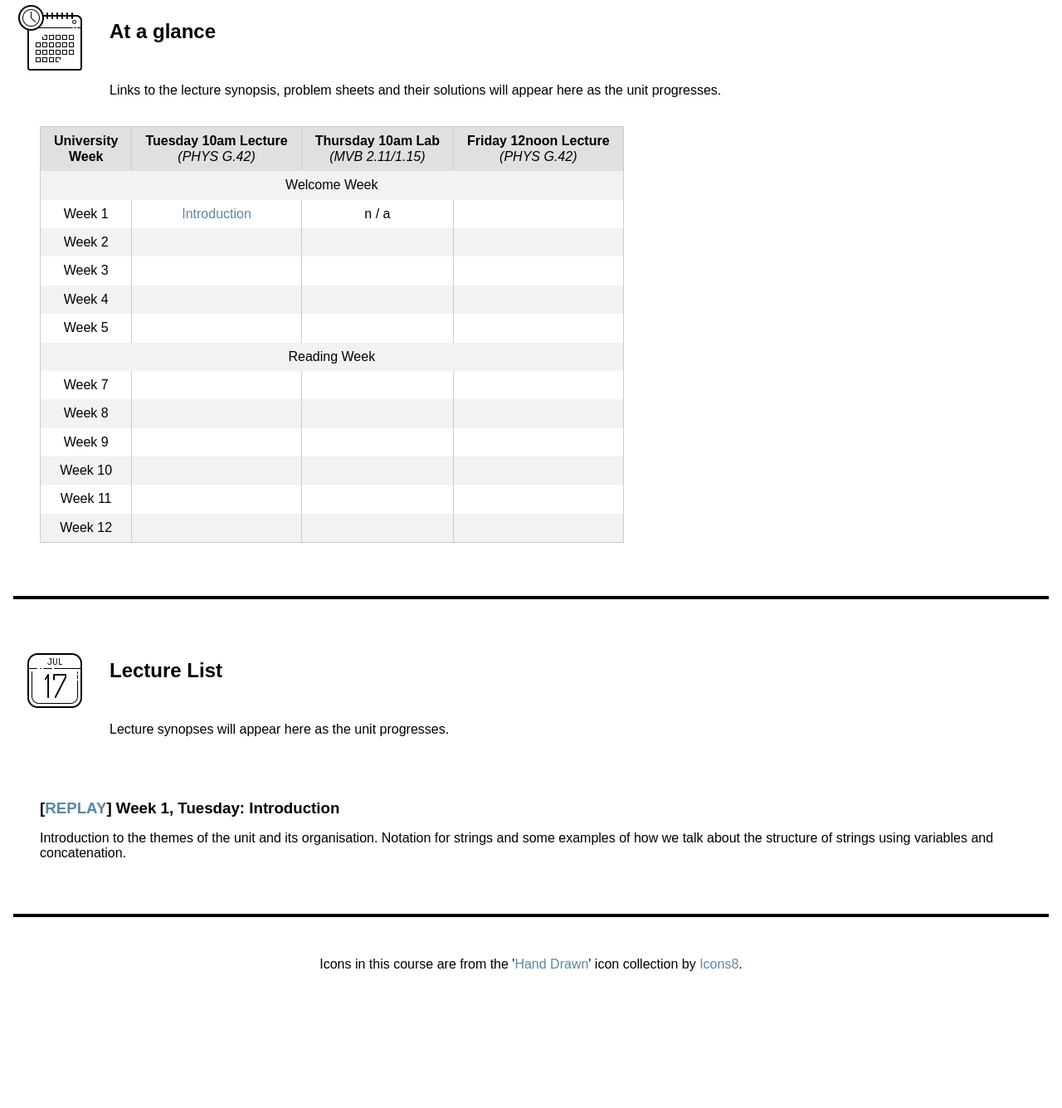
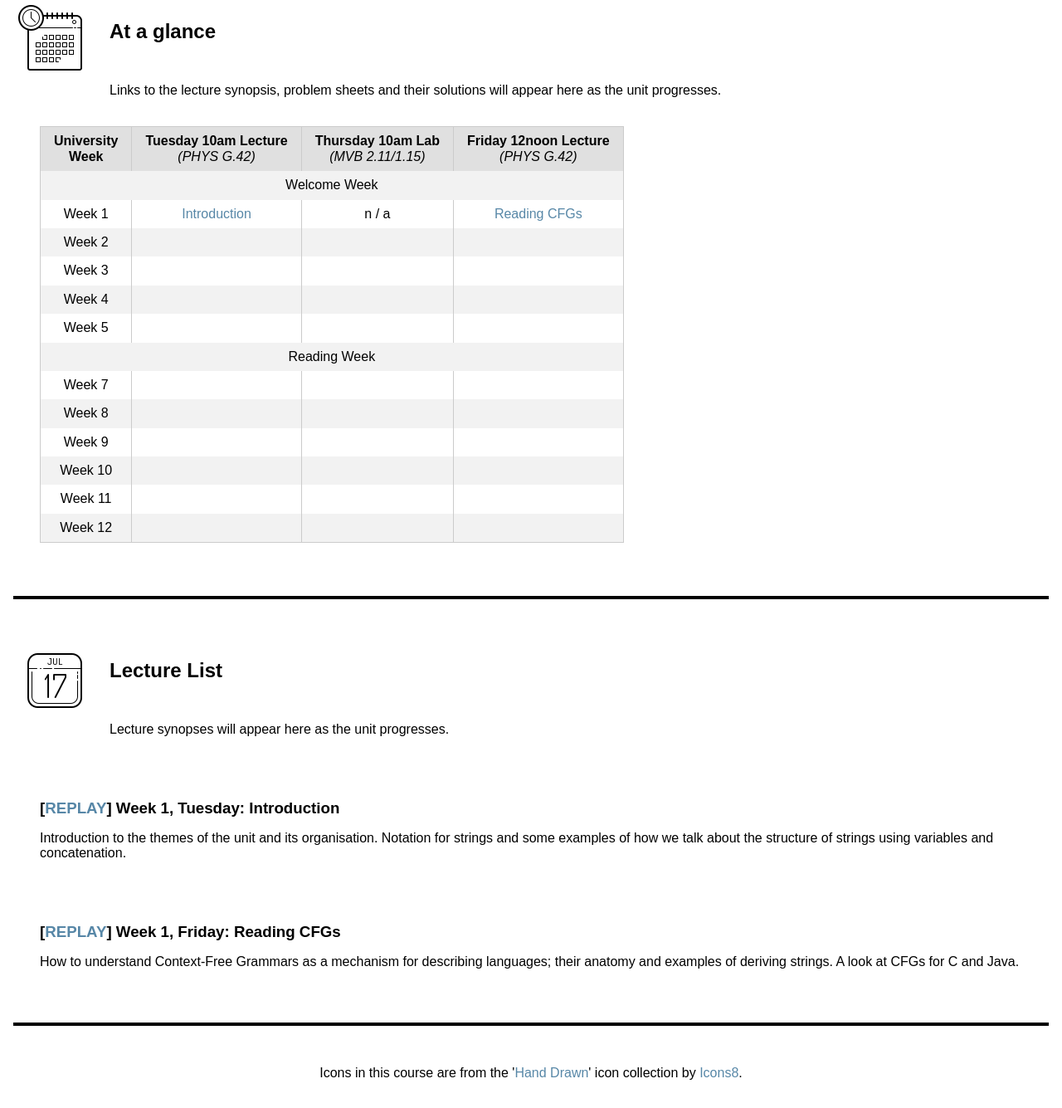
Before and after one commit to uob-coms20007/webpages, a Jekyll site: the page built from schedule.md, in a window 1280 px wide. Shown: the whole page at 83% size. Built offline with Jekyll 4.4.1, drawn with Linux system fonts in a browser that asks for light colours; nearby versions of some CDN libraries; before the commit the page ends 1204 px from its top, so only the background shows below that.

Commit message:
lecture 2

```diff
--- a/_data/lectures.yml
+++ b/_data/lectures.yml
@@ -7,6 +7,10 @@
 - title: Introduction
   description: Introduction to the themes of the unit and its organisation.  Notation for strings and some examples of how we talk about the structure of strings using variables and concatenation.
   replay: https://mediasite.bris.ac.uk/Mediasite/Play/984b466fb2af40899c4a1594e2340c011d
+
+- title: Reading CFGs
+  description: How to understand Context-Free Grammars as a mechanism for describing languages; their anatomy and examples of deriving strings.  A look at CFGs for C and Java.
+  replay: https://mediasite.bris.ac.uk/Mediasite/Play/cf8d7c469a484b8da218a1ea4fd8e6481d
 
 # - title: Introduction
 #   description: Introduction to the themes of the unit and how the unit runs.  Strings, concrete syntax and a preview of context-free string grammars.
```
